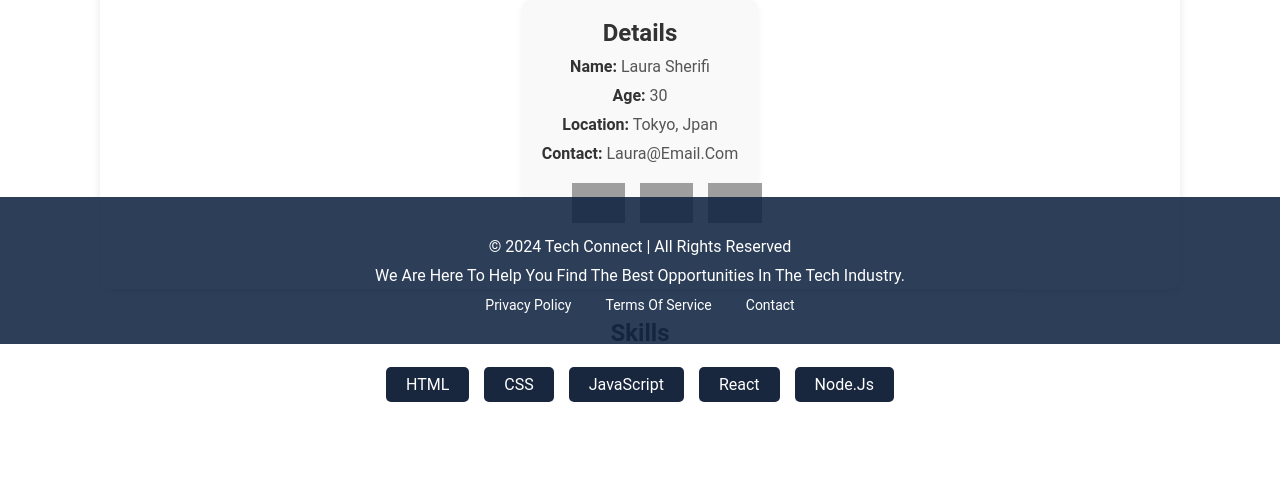
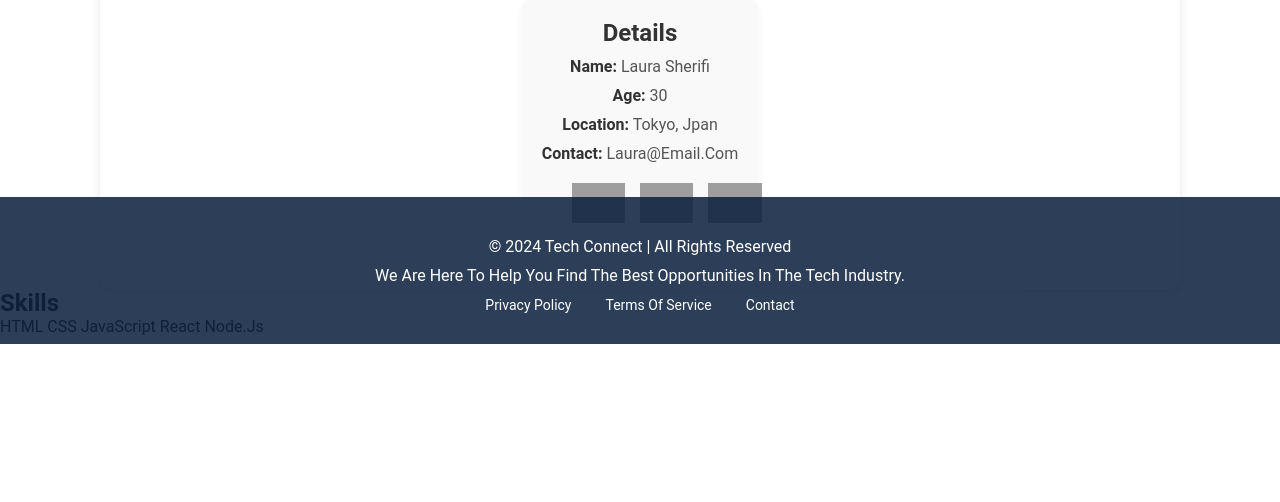
Before and after one commit to ertaz/TechConnect, a PHP site: page /Profile.php in a window 1280 px wide. Shown: the part 456-958 px from the top of the page. After the commit the page ends 800 px from the top, so only its background shows below. Run offline with PHP 8.4, Linux system fonts and the light colour scheme; grey boxes are pictures that could not be loaded.

Commit message:
profile css update

```diff
--- a/Profile.css
+++ b/Profile.css
@@ -17,7 +17,7 @@
 }
 
 nav {
-    background-color:#102541e0;
+  background-color:#2d4058;
   position: fixed;
   top: 0; left: 0; right: 0;
   padding: 1.5rem 5%;
@@ -146,40 +146,38 @@
   height: 40px;
 }
 
-  .skills {
-    margin-top: 30px;
-    text-align: center;
+.modal {
+display: none;
+position: fixed;
+z-index: 1;
+left: 0;
+top: 0;
+width: 100%;
+height: 100%;
+background-color: rgba(0,0,0,0.5);
+display: flex;
+justify-content: center;
+align-items: center;
 }
 
-  .skills h2 {
-    font-size: 24px;
-    color: #333;
-    margin-bottom: 20px;
+.modal-content {
+background-color: white;
+padding: 20px;
+width: 300px;
+height: 200px;
+text-align: center;
+border-radius: 10px;
 }
 
-  .skill-list {
-    display: flex;
-    justify-content: center;
-    gap: 15px;
-    flex-wrap: wrap;
-    /* margin-bottom: 100px; */
+button {
+padding: 10px 20px;
+margin-top: 20px;
+margin: 10px;
+cursor: pointer;
 }
 
-  .skill{
-    background-color: #19273e;
-    color: white;
-    padding: 8px 20px;
-    border-radius: 5px;
-    font-size: 16px;
-    transition: background-color 0.3s ease;
 
-  }
 
-  .skill:hover {
-    background-color: #0056b3;
-    background-color: #ffffff84;
-    color: #383fa1;
-  }
 
 footer {
   margin-top: auto;
```
Lines whose indentation alone changed are shown as unchanged.
